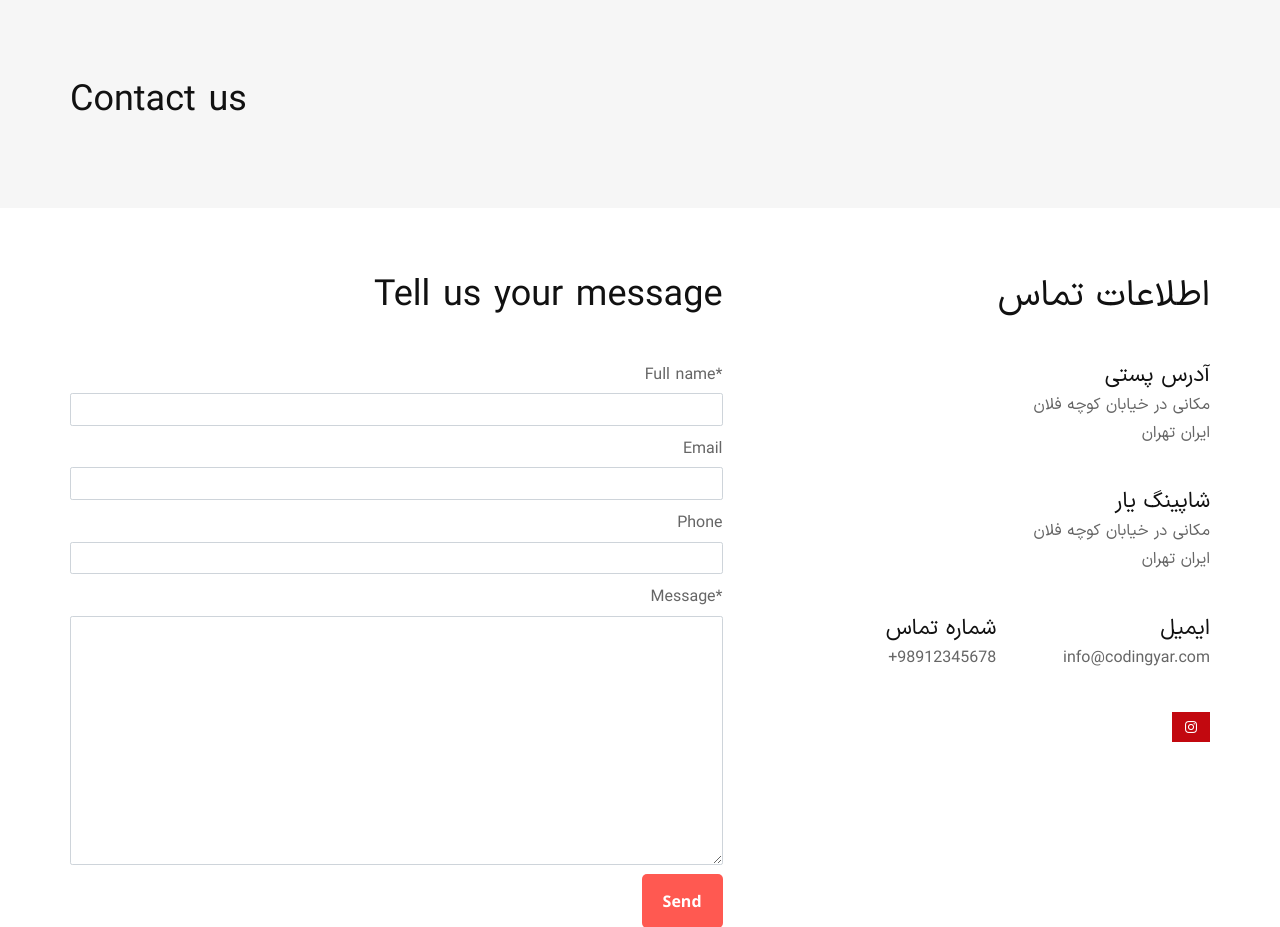
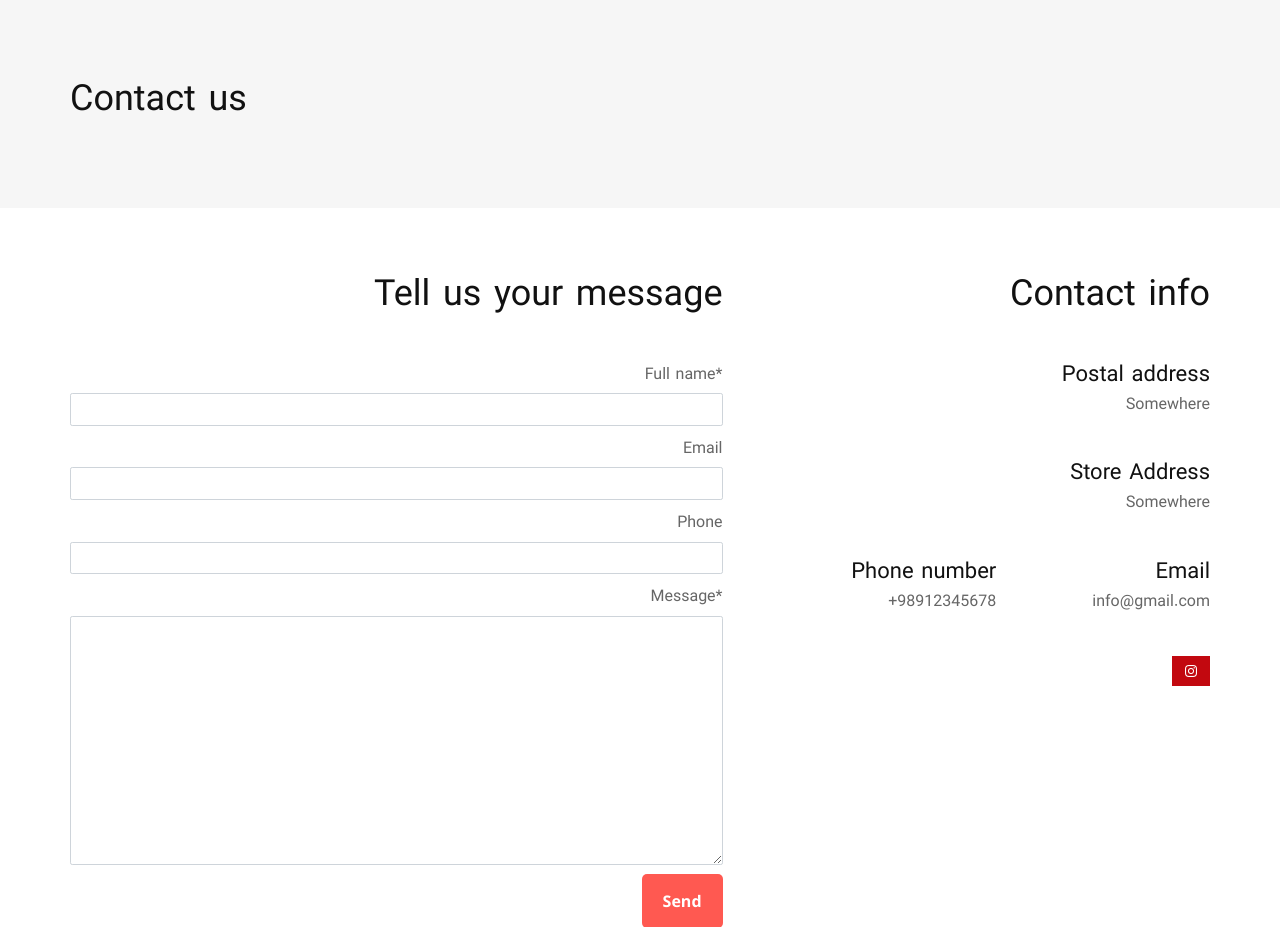
Before and after one commit to Ali-Sirjani/website_online_shop, a Django app: page /contact-with-us/ in a window 1280 px wide. Shown: the part 104-1031 px from the top of the page. Run offline with Django 4.2, Linux system fonts and the light colour scheme; data that the repository does not hold is empty; some libraries are stand-ins or nearby versions; some web fonts are replaced.

```diff
--- a/general/models.py
+++ b/general/models.py
@@ -7,7 +7,7 @@ class ContactUsModel(models.Model):
     full_name = models.CharField(max_length=300, verbose_name=_('full name'))
     phone = PhoneNumberField(blank=True, null=True, region='IR', verbose_name=_('phone'))
     email_user = models.EmailField(blank=True, null=True, verbose_name=_('email'))
-    message = models.TextField()
+    message = models.TextField(verbose_name=_('message'))
     answer = models.BooleanField(default=False, verbose_name=_('answer'))
 
     datetime_created = models.DateTimeField(auto_now_add=True, verbose_name=_('datetime created'))
--- a/general/templates/general/contact_us.html
+++ b/general/templates/general/contact_us.html
@@ -42,13 +42,13 @@
 
                     </div>
                     <div class="col-md-5 pl--50 pl-sm--30">
-                            <h2 class="heading__secondary mb--50">اطلاعات تماس</h2>
+                        <h2 class="heading__secondary mb--50">{% trans 'Contact info' %}</h2>
 
                         <!-- Contact info widget start here -->
                         <div class="contact-info-widget mb--45">
                             <div class="contact-info">
-                                    <h3 class="heading__tertiary">آدرس پستی</h3>
-                                    <p>مکانی در خیابان کوچه فلان <br> ایران تهران </p>
+                                <h3 class="heading__tertiary">{% trans 'Postal address' %}</h3>
+                                <p>{% trans 'Somewhere' %}</p>
                             </div>
                         </div>
                         <!-- Contact info widget end here -->
@@ -56,8 +56,8 @@
                         <!-- Contact info widget start here -->
                         <div class="contact-info-widget mb--45">
                             <div class="contact-info">
-                                    <h3 class="heading__tertiary">شاپینگ یار</h3>
-                                    <p>مکانی در خیابان کوچه فلان <br> ایران تهران </p>
+                                <h3 class="heading__tertiary">{% trans 'Store Address' %}</h3>
+                                <p>{% trans 'Somewhere' %}</p>
                             </div>
                         </div>
                         <!-- Contact info widget end here -->
@@ -65,12 +65,12 @@
                         <!-- Contact info widget start here -->
                         <div class="contact-info-widget two-column-list sm-one-column mb--45">
                             <div class="contact-info mb-sm--35">
-                                    <h3 class="heading__tertiary">شماره تماس</h3>
+                                <h3 class="heading__tertiary">{% trans 'Phone number' %}</h3>
                                 <a href="">+98912345678</a>
                             </div>
                             <div class="contact-info">
-                                    <h3 class="heading__tertiary">ایمیل</h3>
-                                    <a href="mailto:info@la-studioweb.com">info@codingyar.com</a>
+                                <h3 class="heading__tertiary">{% trans 'Email' %}</h3>
+                                <a href="mailto:info@la-studioweb.com">info@gmail.com</a>
                             </div>
                         </div>
                         <!-- Contact info widget end here -->
@@ -78,7 +78,7 @@
                         <!-- Social Icons Start Here -->
                         <ul class="social social-sharing">
                             <li class="social__item">
-                                    <a href="https://instagram.com/m.hadi.hajihosseini" class="social__link instagram">
+                                <a href="#" class="social__link instagram">
                                     <i class="fa fa-instagram"></i>
                                 </a>
                             </li>
```
Also changed, not shown: general/locale/fa/LC_MESSAGES/django.po, 1 other file. Lines whose indentation alone changed are shown as unchanged.
